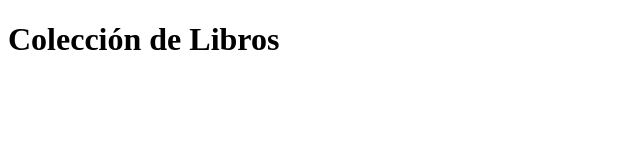
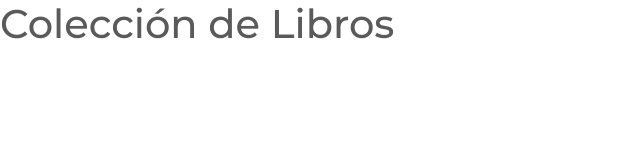
Before and after one commit to elliottkw/javascript, a website: page index.html in a window 1280 px wide. Shown: the whole page, without its empty margins (0-640 px from the left). Drawn offline with nearby package versions, Linux system fonts and the light colour scheme.

Commit message:
Sección 13, Clase 135.
Importando el tema de la aplicación.

```diff
--- a/index.html
+++ b/index.html
@@ -4,6 +4,7 @@
 <head>
     <meta charset="UTF-8">
     <meta name="viewport" content="width=device-width, initial-scale=1.0">
+    <link rel="stylesheet" href="https://bootswatch.com/4/minty/bootstrap.min.css">
     <title>Colección de Libros</title>
 </head>
 
```
